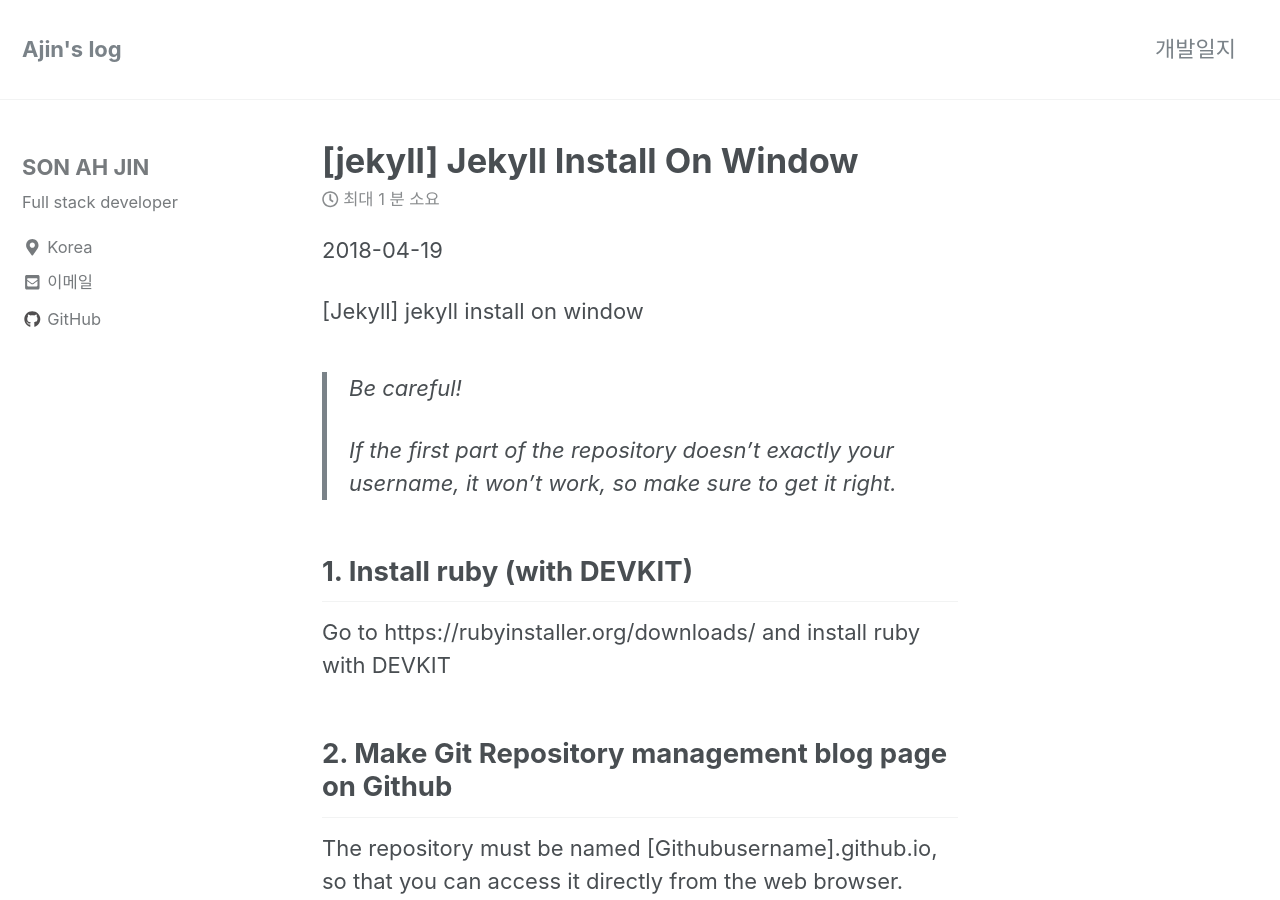
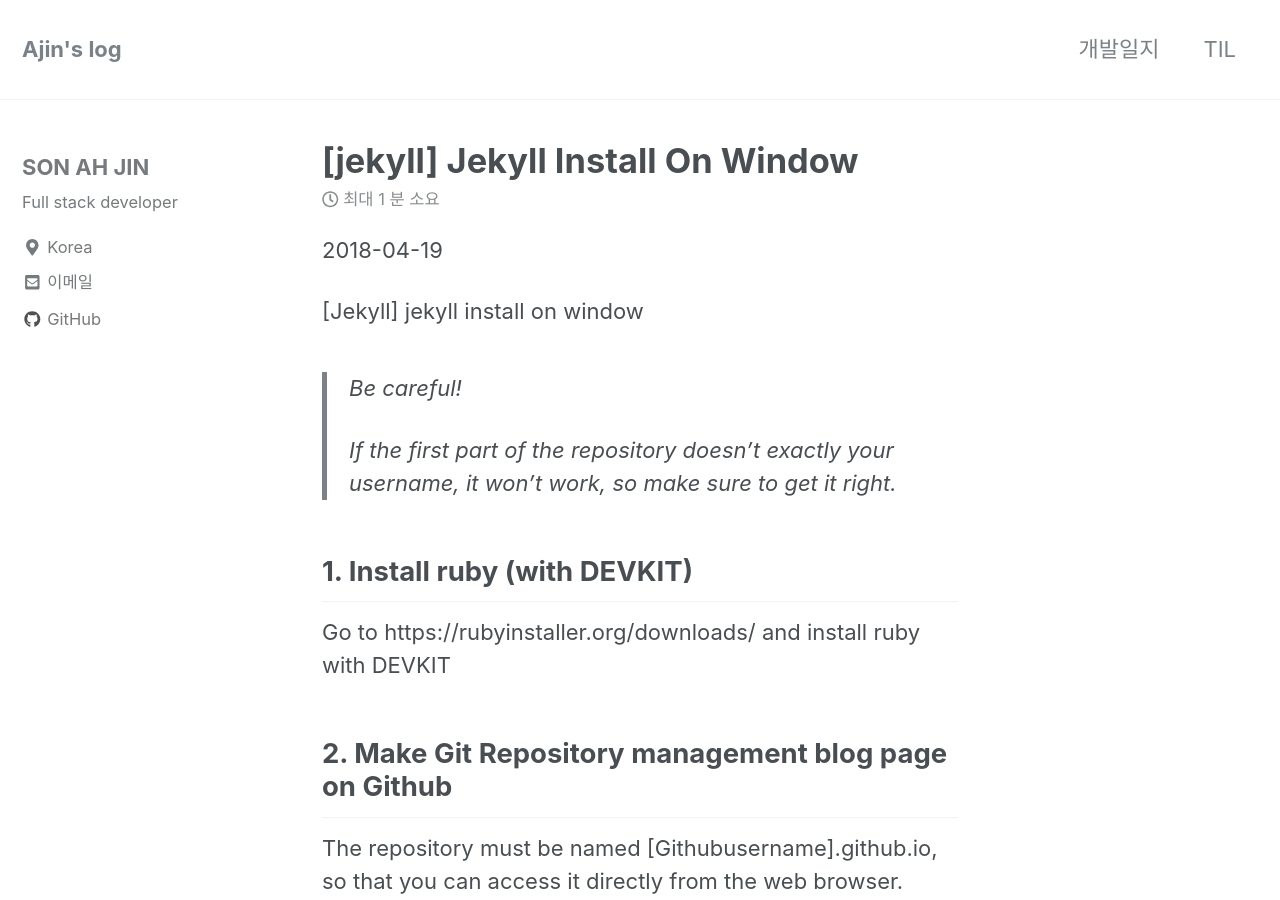
Before and after one commit to sonAJin1/sonAJin1.github.io, a Jekyll site: the page built from _posts/2018-04-19-[Jekyll]-jekyll-install-on-window.md, in a window 1280 px wide and 900 px high. Built offline with Jekyll 4.4.1, drawn with Linux system fonts in a browser that asks for light colours; nearby versions of some CDN libraries.

Commit message:
[2018.05.19] update navigation 07

```diff
--- a/_data/navigation.yml
+++ b/_data/navigation.yml
@@ -2,8 +2,8 @@
 main:
   - title: "개발일지"
     url: https://mmistakes.github.io/minimal-mistakes/docs/quick-start-guide/
-  # - title: "About"
-  #   url: https://mmistakes.github.io/minimal-mistakes/about/
+  - title: "TIL"
+    url: https://mmistakes.github.io/minimal-mistakes/about/
   # - title: "Sample Posts"
   #   url: /year-archive/
   # - title: "Sample Collections"
```
